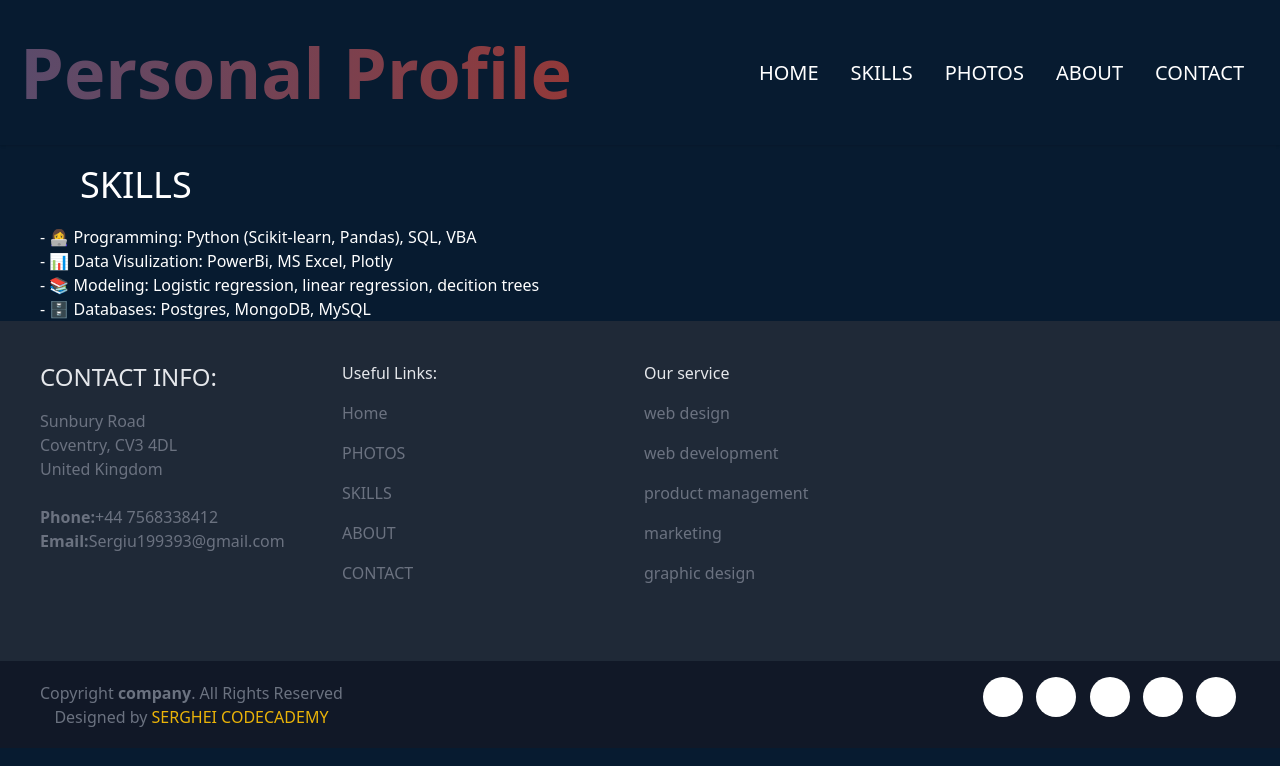
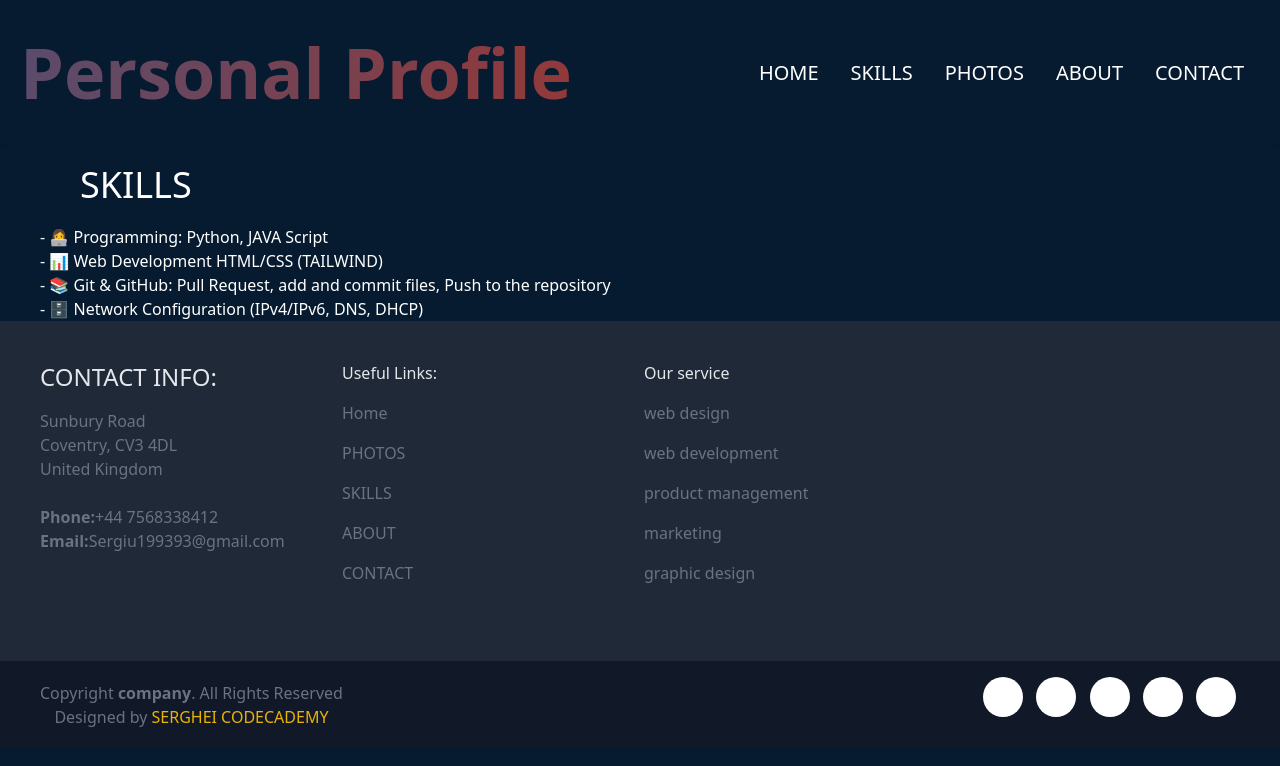
Before and after one commit to userNB1/htmlandcss.github.io, a website: page dist/Skills.html in a window 1280 px wide. Drawn offline with nearby package versions, Linux system fonts and the light colour scheme.

Commit message:
skills update

```diff
--- a/dist/Skills.html
+++ b/dist/Skills.html
@@ -49,16 +49,13 @@
 
 
 
-
   <h2 class="m-0 px-20 py-5 text-4xl">SKILLS</h2>
   <div class="m-0 px-10 py-0">
-    - 👩‍💻 Programming: Python (Scikit-learn, Pandas), SQL, VBA<br>
-    - 📊 Data Visulization: PowerBi, MS Excel, Plotly<br>
-    - 📚 Modeling: Logistic regression, linear regression, decition trees<br>
-    - 🗄️ Databases: Postgres, MongoDB, MySQL
+    - 👩‍💻 Programming: Python, JAVA Script<br>
+    - 📊 Web Development HTML/CSS (TAILWIND)<br>
+    - 📚 Git & GitHub: Pull Request, add and commit files, Push to the repository<br>
+    - 🗄️ Network Configuration (IPv4/IPv6, DNS, DHCP)
   </div>
-
-
 
 
   <footer>
```
Also changed, not shown: dist/Home.html (+4 -6 lines), dist/index.html (+1 -1 lines).
